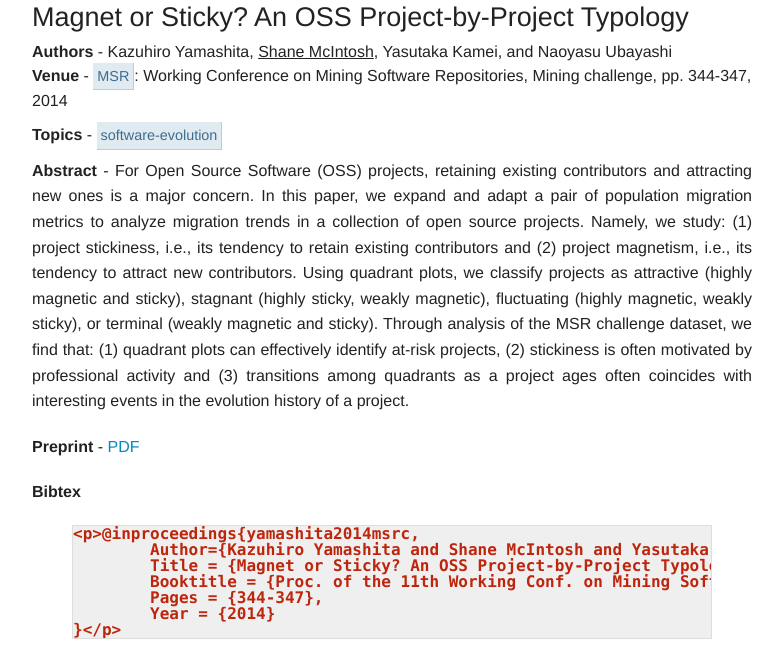
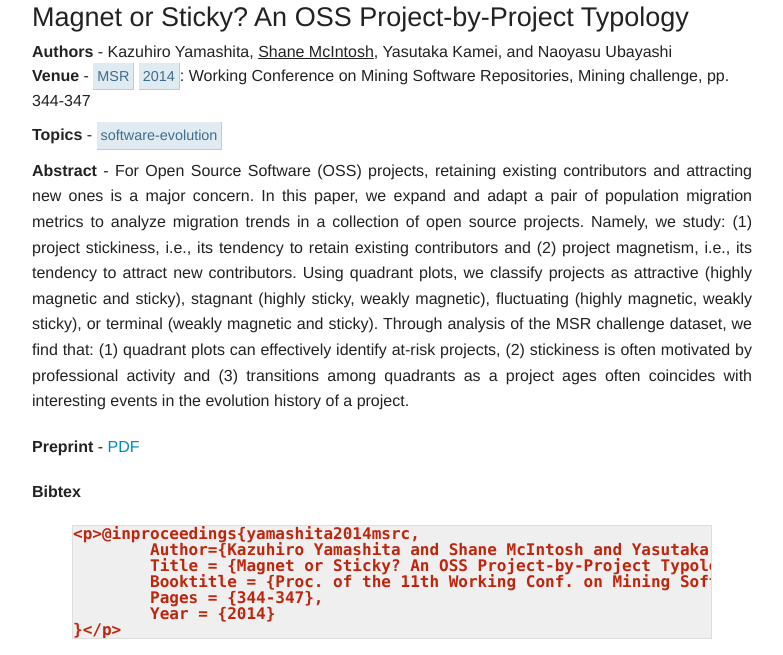
Before and after one commit to smcintosh/smcintosh.github.io, a Jekyll site: the page built from _posts/2014-05-31-magnet-or-sticky-an-OSS-project-by-project-typology.markdown, in a window 1280 px wide, cut to the strip 100-755 px from the top of the page. Shown: the whole strip, without its empty margins (123-906 px from the left). Built offline with Jekyll 4.4.1, drawn with Linux system fonts in a browser that asks for light colours; Markdown is read by kramdown in place of the engine named in the settings.

Commit message:
Added year filters

```diff
--- a/_config.yml
+++ b/_config.yml
@@ -1,6 +1,6 @@
 name: Shane McIntosh - Ph.D. Student
 markdown: redcarpet
 pygments: true
-taglist: ["build-systems", "web-applications", "software-evolution", "sonification", "code-cloning", "software-quality", "code-review", "integration", "software-licensing"]
-yearlist: ["2010", "2011", "2012", "2013", "2014"]
+taglist: ["build-systems", "software-evolution", "software-quality", "code-review", "software-licensing", "integration", "code-cloning", "sonification", "web-applications"]
 venuelist: ["ICSE", "ASE", "ICSME", "MSR", "SANER", "EMSE", "WSE"]
+yearlist: [2010, 2011, 2012, 2014, 2015]
--- a/_layouts/post.html
+++ b/_layouts/post.html
@@ -8,7 +8,7 @@
     <img src=/assets/trophy_golden.png width=20px />&nbsp;<b>{{ page.award }}</b>&nbsp;<img src=/assets/trophy_golden.png width=20px /><br />
   {% endif %}
   <h6><b>Authors</b> - {{ page.authors }}<br />
-	  <b>Venue</b> - <a href="/venues/{{page.vtag}}.html"><span class="taglink">{{page.vtag}}</span></a>: {{ page.venue }}{% if page.track %}, {{ page.track }}{% endif %}, {{ page.pages }}, {{ page.pubyear }}</h6>
+	  <b>Venue</b> - <a href="/venues/{{page.vtag}}.html"><span class="taglink">{{page.vtag}}</span></a> <a href="/year/{{page.pubyear}}.html"><span class="taglink">{{page.pubyear}}</span></a>: {{ page.venue }}{% if page.track %}, {{ page.track }}{% endif %}, {{ page.pages }}</h6>
   <h6 class="taglist"><b>Topics</b> -
   {% for tag in page.tags %}
     <a href="/tags/{{ tag }}.html"><span class="taglink">{{ tag }}</span></a>
--- a/css/custom.css
+++ b/css/custom.css
@@ -55,3 +55,17 @@
 	margin: 0 0 0 0;
 	padding: 0 0 0 0;
 }
+.my-side-nav {
+  display: block;
+  margin: 0;
+  padding: 0;
+  list-style-type: none;
+  list-style-position: inside;
+  font-family: "Helvetica Neue", "Helvetica", Helvetica, Arial, sans-serif;
+}
+
+li.tagitem {
+	margin: 0;
+	padding: 0;
+	padding-top: 5px;
+}
--- /dev/null
+++ b/year/2010.html
@@ -0,0 +1,5 @@
+---
+layout: year
+title: 2010
+year: 2010
+---
--- /dev/null
+++ b/year/2011.html
@@ -0,0 +1,5 @@
+---
+layout: year
+title: 2011
+year: 2011
+---
--- /dev/null
+++ b/year/2012.html
@@ -0,0 +1,5 @@
+---
+layout: year
+title: 2012
+year: 2012
+---
--- /dev/null
+++ b/year/2014.html
@@ -0,0 +1,5 @@
+---
+layout: year
+title: 2014
+year: 2014
+---
--- /dev/null
+++ b/year/2015.html
@@ -0,0 +1,5 @@
+---
+layout: year
+title: 2015
+year: 2015
+---
```
Also changed, not shown: _layouts/year.html (added, +14 -0 lines), 2 other files.
